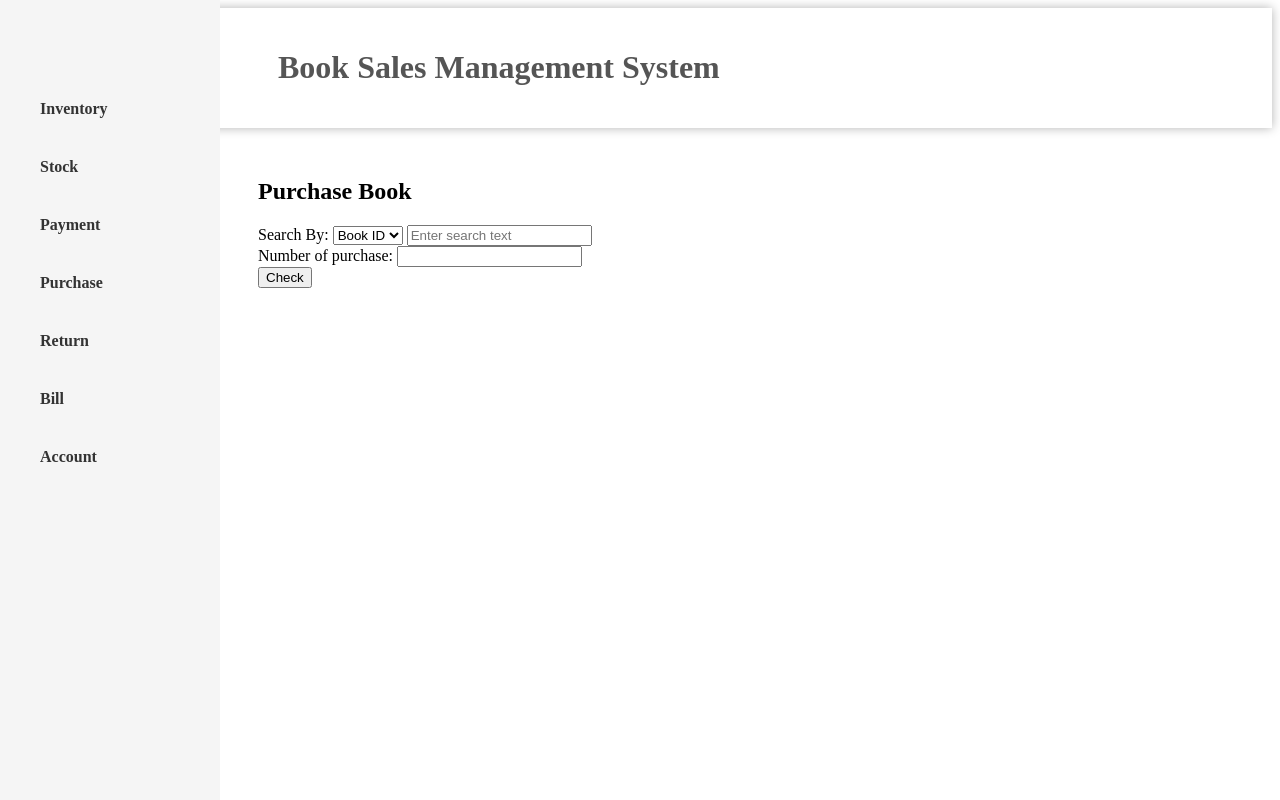
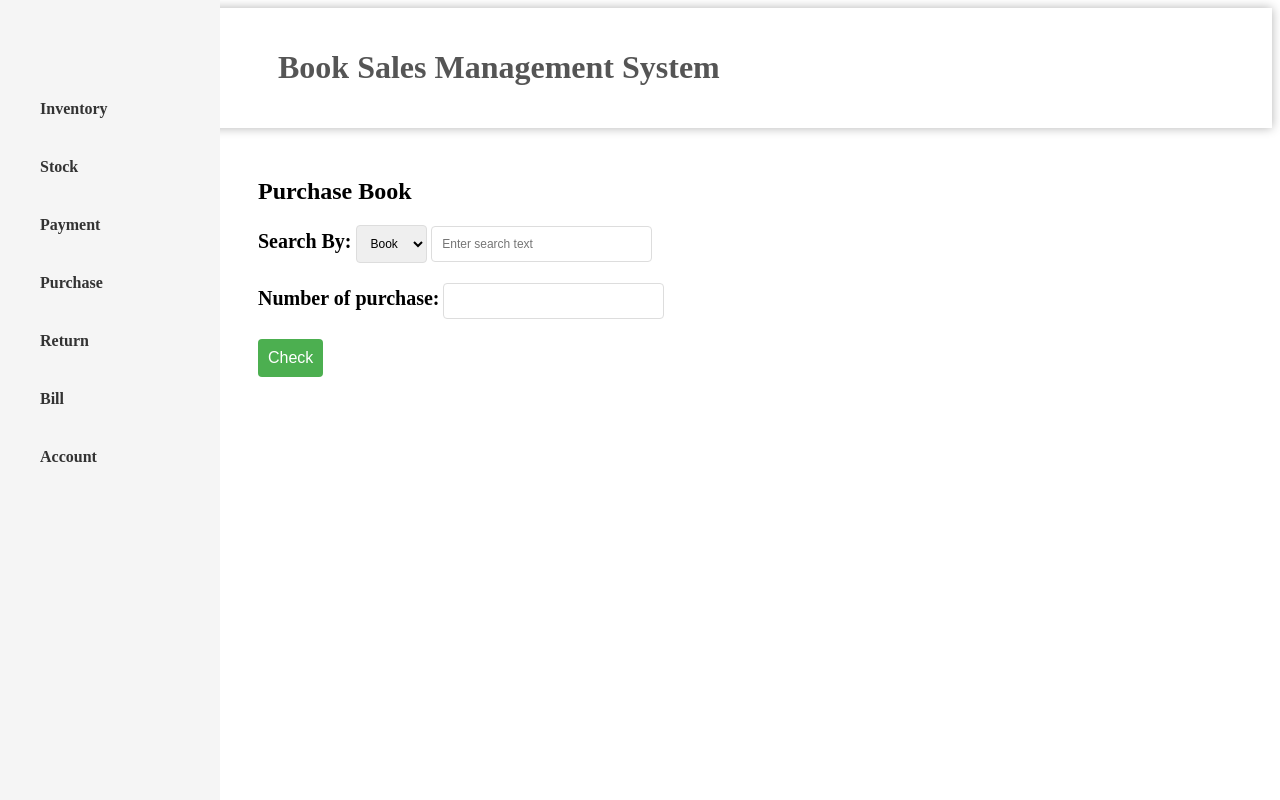
Before and after one commit to tangfqj/Book-Sales-DBMS, a Django app: template BookApp/templates/purchase.html in a window 1280 px wide. Run offline with Django 4.2, Linux system fonts and the light colour scheme; the template is opened without the code that fills it, so the values that code supplies are empty.

Commit message:
Add some styles

```diff
--- a/BookApp/templates/purchase.html
+++ b/BookApp/templates/purchase.html
@@ -1,7 +1,46 @@
 {% extends 'base.html' %}
 {% block content %}
     <style>
+        label {
+          font-size: 20px;
+          font-weight: bold;
+        }
 
+        select {
+          padding: 10px;
+          border: 1px solid #ddd;
+          border-radius: 4px;
+          font-size: 12px;
+          margin-bottom: 20px;
+          width: 5%;
+          box-sizing: content-box;
+        }
+
+        input[type="text"],
+        input[type="number"] {
+          padding: 10px;
+          border: 1px solid #ddd;
+          border-radius: 4px;
+          font-size: 12px;
+          margin-bottom: 20px;
+          width: 20%;
+          box-sizing: content-box;
+        }
+
+        input[type="submit"] {
+            background-color: #4CAF50;
+            border: none;
+            border-radius: 4px;
+            color: white;
+            cursor: pointer;
+            font-size: 16px;
+            padding: 10px;
+            transition: background-color 0.3s ease;
+        }
+
+        input[type="submit"]:hover {
+            background-color: #3e8e41;
+        }
     </style>
     <h2>Purchase Book</h2>
     <form method="GET" action="{% url 'purchase' %}">
```
Also changed, not shown: BookApp/templates/edit_profile.html (+12 -5 lines), BookApp/templates/personal_profile.html (+38 -0 lines), BookApp/templates/purchase_fail.html (+15 -4 lines), BookApp/templates/purchase_success.html (+23 -1 lines).
